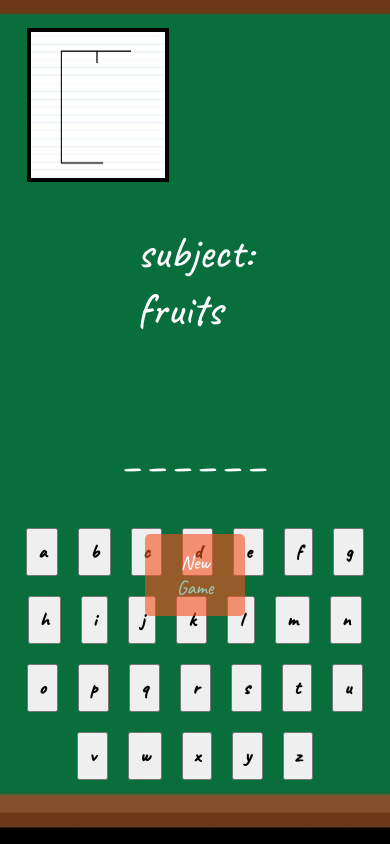
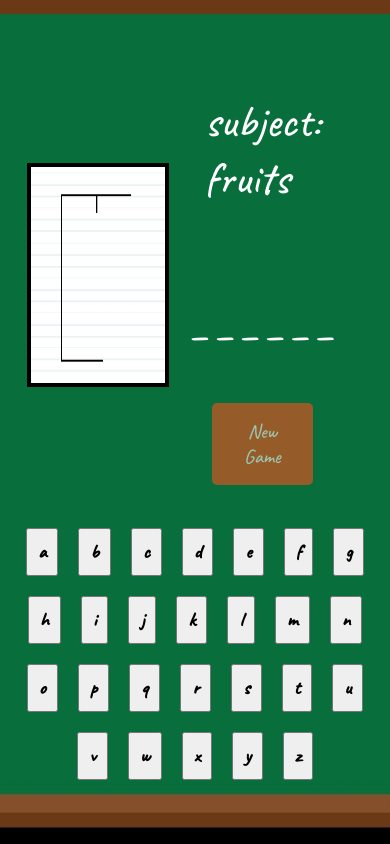
Before and after one commit to ShaharSalhov/hangman_game, a React (Create React App) app: page / in a window 390 px wide. Built offline with nearby package versions, Linux system fonts and the light colour scheme; a web font is replaced by a local one.

Commit message:
fixed bugs from last push

```diff
--- a/src/App.css
+++ b/src/App.css
@@ -22,7 +22,7 @@ html {
 .upperPart{
   justify-items: center;
   display: flex;
-  flex-direction: column;
+  flex-direction: row;
   margin: auto;
   margin-top: 20px;
   width: 90%;
@@ -54,6 +54,15 @@ html {
   border: 4px solid black;
   width: 100%;
   height: 100%;
+}
+
+@media screen and (max-width: 450px) {
+  .img {
+  border: 4px solid black;
+  width: 100%;
+  height: 75%;
+  margin-top: 100%;
+  }
 }
 
 @media screen and (max-width: 450px) {
```
